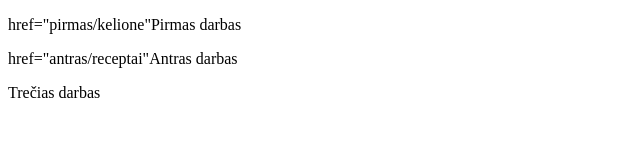
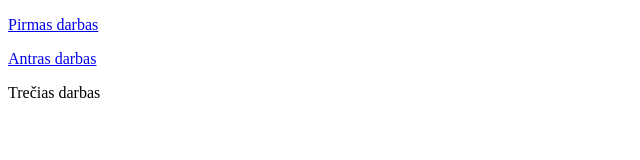
Before and after one commit to dmoskaliovas/dmoskaliovas.github.io, a plain HTML site: page index.html in a window 1280 px wide. Shown: the whole page, without its empty margins (0-640 px from the left). Drawn offline with Linux system fonts and the light colour scheme.

Commit message:
Update index.html

```diff
--- a/index.html
+++ b/index.html
@@ -6,8 +6,8 @@
         <title></title>
 	</head>
     <body>
-	<p><a> href="pirmas/kelione"</a>Pirmas darbas</p>
-	<p><a> href="antras/receptai"</a>Antras darbas</p>
+	<p><a href="pirmas/kelione">Pirmas darbas</p></a>
+	<p><a href="antras/receptai">Antras darbas</p></a>
 	<p>Trečias darbas</p>
 
 	</body>
```
